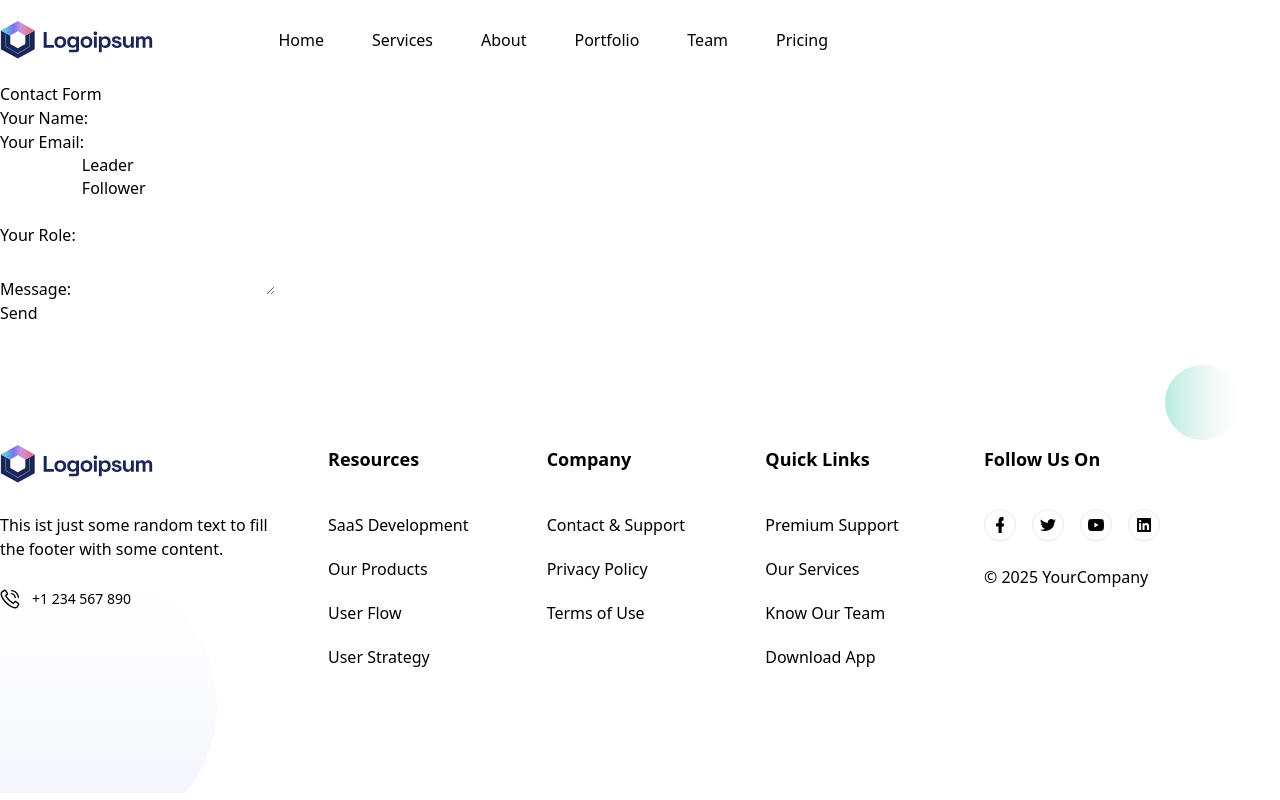
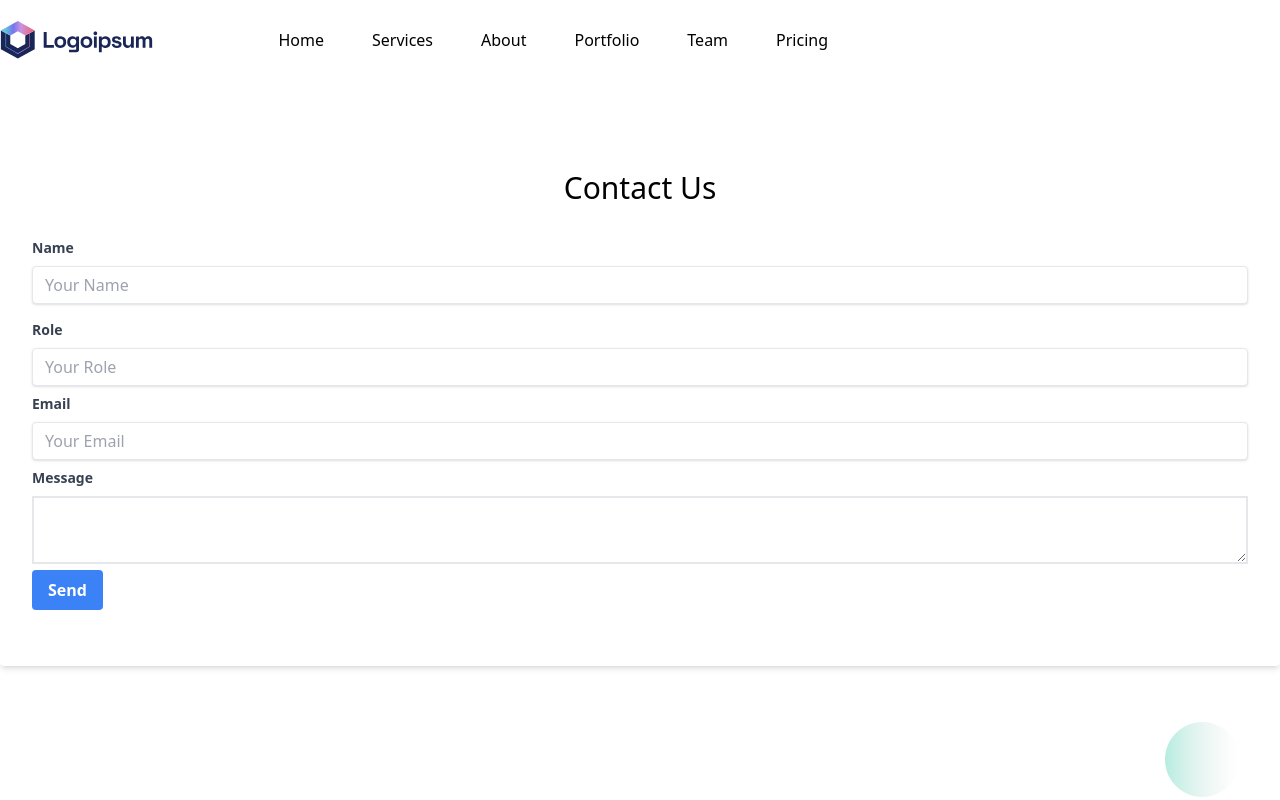
Before and after one commit to ekayx/nuxt-static-landing-page-template, a Nuxt app: page /contact-us in a window 1280 px wide. Shown: the top 800 px of the page. Built offline with nearby package versions, Linux system fonts and the light colour scheme; what tailgrids would draw is missing.

Commit message:
update readme, add .prettierignore, setup contact form

```diff
--- a/pages/contact-us.vue
+++ b/pages/contact-us.vue
@@ -1,30 +1,134 @@
 <template>
   <div class="relative bg-white dark:bg-dark">
     <div class="container mx-auto">
-      <h1>Contact Form</h1>
-      <form name="contact" method="POST" data-netlify="true">
-        <p>
-          <label>Your Name: <input type="text" name="name" /></label>
-        </p>
-        <p>
-          <label>Your Email: <input type="email" name="email" /></label>
-        </p>
-        <p>
-          <label
-            >Your Role:
-            <select name="role[]" multiple>
-              <option value="leader">Leader</option>
-              <option value="follower">Follower</option>
-            </select></label
-          >
-        </p>
-        <p>
-          <label>Message: <textarea name="message"></textarea></label>
-        </p>
-        <p>
-          <button type="submit">Send</button>
-        </p>
-      </form>
+      <div v-if="status === 'loading'" class="text-center">
+        <p>Loading...</p>
+      </div>
+      <div v-else-if="status === 'success'" class="text-center">
+        <div class="min-h-60 flex justify-center items-center">
+          <p>{{ result }}</p>
+        </div>
+      </div>
+      <div v-else-if="status === 'error'" class="text-center">
+        <p>Error! 😢</p>
+      </div>
+      <div v-else>
+        <form
+          class="bg-white shadow-md rounded px-8 pt-6 pb-8 mb-4 my-8"
+          name="contact"
+          method="POST"
+          @submit.prevent="submitForm"
+        >
+          <h1 class="text-3xl text-center my-8">Contact Us</h1>
+          <div class="mb-4">
+            <label
+              class="block text-gray-700 text-sm font-bold my-2"
+              for="name"
+            >
+              Name
+            </label>
+            <input
+              id="name"
+              v-model="form.name"
+              class="shadow appearance-none border rounded w-full py-2 px-3 text-gray-700 leading-tight focus:outline-none focus:shadow-outline"
+              type="text"
+              name="nameXXX"
+              placeholder="Your Name"
+            />
+          </div>
+          <div class="mb-6">
+            <label
+              class="block text-gray-700 text-sm font-bold my-2"
+              for="role"
+            >
+              Role
+            </label>
+            <input
+              id="role"
+              v-model="form.role"
+              class="shadow appearance-none border rounded w-full py-2 px-3 text-gray-700 leading-tight focus:outline-none focus:shadow-outline"
+              type="text"
+              name="role"
+              placeholder="Your Role"
+            />
+
+            <label
+              class="block text-gray-700 text-sm font-bold my-2"
+              for="email"
+            >
+              Email
+            </label>
+
+            <input
+              id="email"
+              v-model="form.email"
+              class="shadow appearance-none border rounded w-full py-2 px-3 text-gray-700 leading-tight focus:outline-none focus:shadow-outline"
+              type="email"
+              name="email"
+              placeholder="Your Email"
+            />
+
+            <label
+              class="block text-gray-700 text-sm font-bold my-2"
+              for="message"
+            >
+              Message
+            </label>
+
+            <textarea
+              v-model="form.message"
+              name="message"
+              class="border-solid border-2 w-full p-2"
+            ></textarea>
+            <button
+              type="submit"
+              class="bg-blue-500 hover:bg-blue-700 text-white font-bold py-2 px-4 rounded"
+            >
+              Send
+            </button>
+          </div>
+        </form>
+      </div>
     </div>
   </div>
 </template>
+
+<script setup>
+const form = ref({
+  access_key: "1edd7c22-a116-4dac-9344-a6fe33a12873",
+  subject: "New Submission from Web3Forms",
+  name: "",
+  email: "",
+  role: "",
+  message: "",
+});
+
+const result = ref("");
+const status = ref("");
+
+const submitForm = async () => {
+  try {
+    status.value = "loading";
+    const response = await $fetch("https://api.web3forms.com/submit", {
+      method: "POST",
+      body: form.value,
+    });
+    console.log(response);
+    result.value = response.message;
+    if (response.success) {
+      status.value = "success";
+    } else {
+      status.value = "error";
+    }
+  } catch (error) {
+    console.log(error); // Log for debugging, can be removed
+    status.value = "error";
+    result.value = "Something went wrong!";
+  } finally {
+    // Reset form after submission
+    form.value.name = "";
+    form.value.email = "";
+    form.value.message = "";
+  }
+};
+</script>
```
Also changed, not shown: 2 other files (tests, documents, lock files or other folders).
